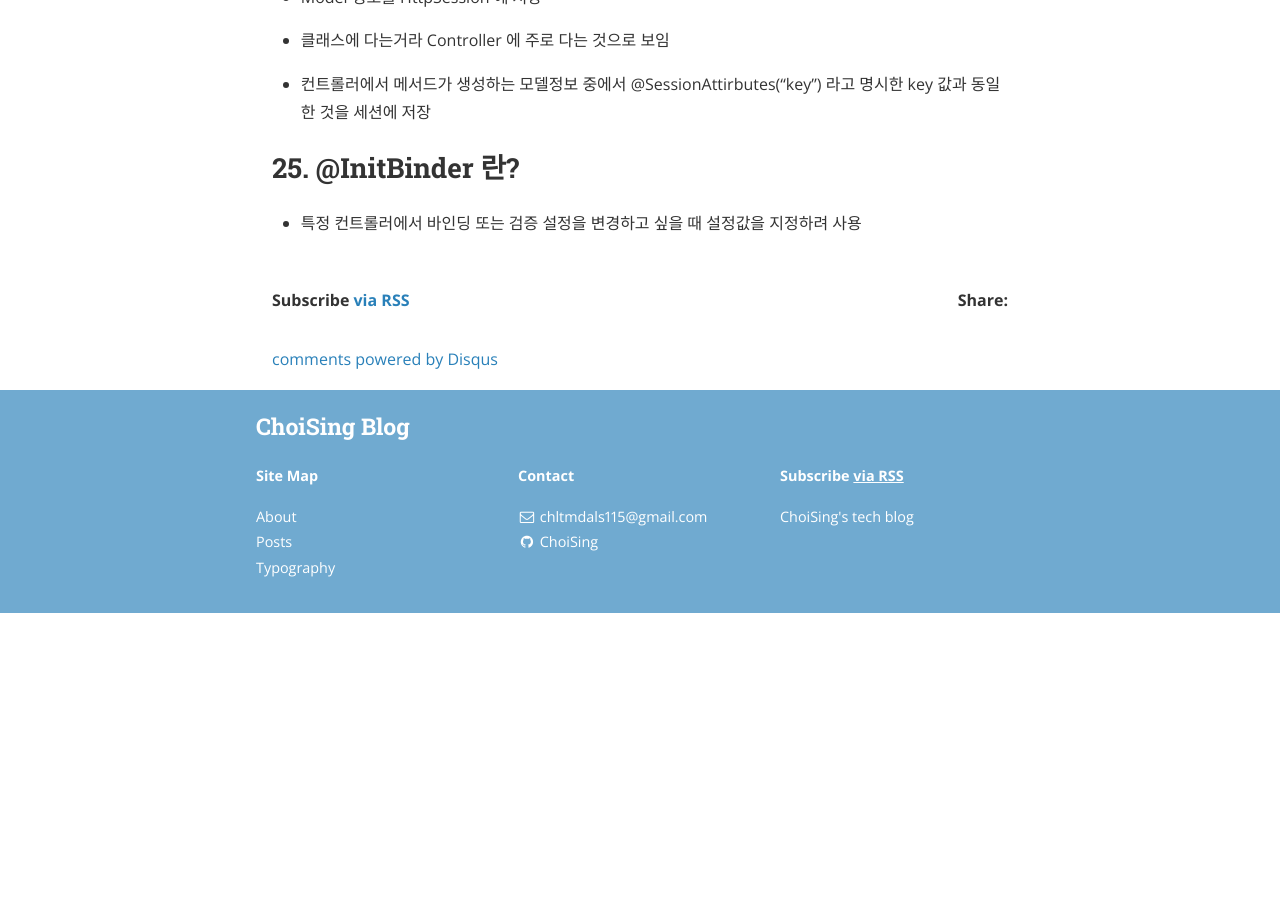
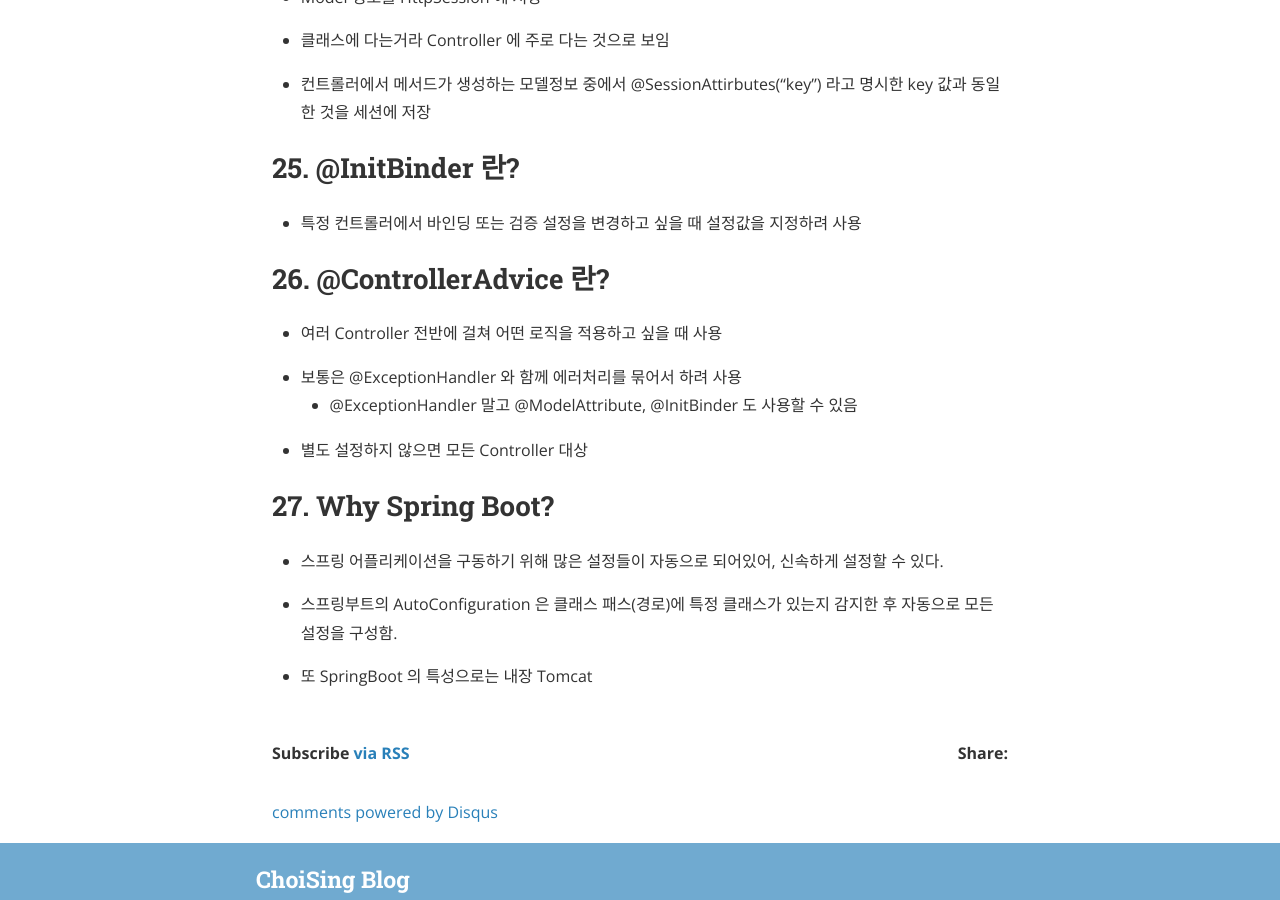
Before and after one commit to Oraindrop/oraindrop.github.io, a Jekyll site: the page built from _posts/Back-end/2020-10-25-Spring interview questions.md, in a window 1280 px wide and 900 px high, scrolled down 8354 px. Built offline with Jekyll 4.4.1, drawn with Linux system fonts in a browser that asks for light colours; nearby versions of some CDN libraries; comment, search, counter and statistics services are not loaded; before the commit the page ends 8967 px from its top, so only the background shows below that.

Commit message:
20201110 write spring interview 26,27

```diff
--- a/_posts/Back-end/2020-10-25-Spring interview questions.md
+++ b/_posts/Back-end/2020-10-25-Spring interview questions.md
@@ -310,3 +310,23 @@ tags: spring, java
 ## 25. @InitBinder 란?
 
 - 특정 컨트롤러에서 바인딩 또는 검증 설정을 변경하고 싶을 때 설정값을 지정하려 사용
+
+
+
+## 26. @ControllerAdvice 란?
+
+- 여러 Controller 전반에 걸쳐 어떤 로직을 적용하고 싶을 때 사용
+
+- 보통은 @ExceptionHandler 와 함께 에러처리를 묶어서 하려 사용
+    - @ExceptionHandler 말고 @ModelAttribute, @InitBinder 도 사용할 수 있음
+
+- 별도 설정하지 않으면 모든 Controller 대상
+
+
+## 27. Why Spring Boot?
+
+- 스프링 어플리케이션을 구동하기 위해 많은 설정들이 자동으로 되어있어, 신속하게 설정할 수 있다.
+
+- 스프링부트의 AutoConfiguration 은 클래스 패스(경로)에 특정 클래스가 있는지 감지한 후 자동으로 모든 설정을 구성함.
+
+- 또 SpringBoot 의 특성으로는 내장 Tomcat
```
